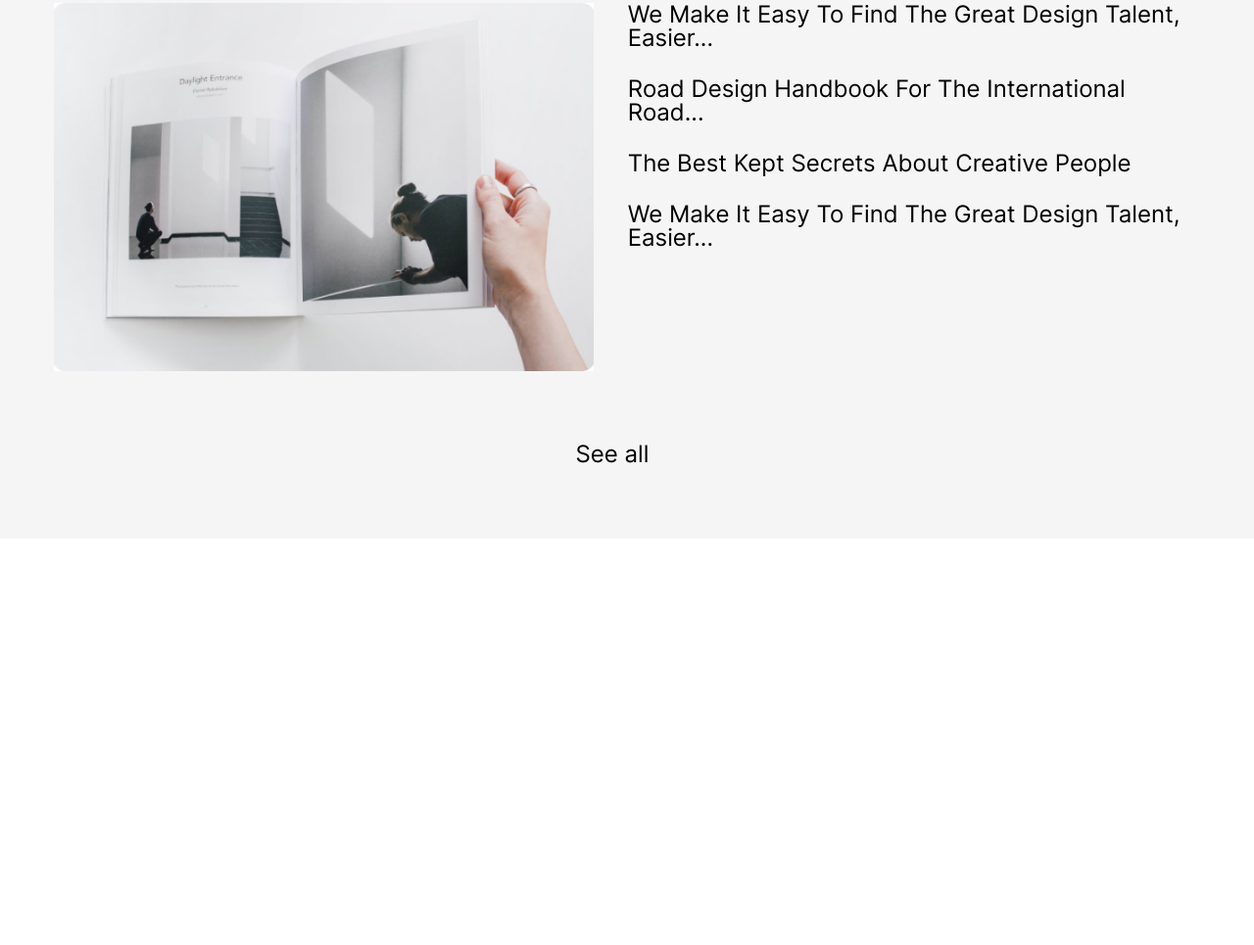
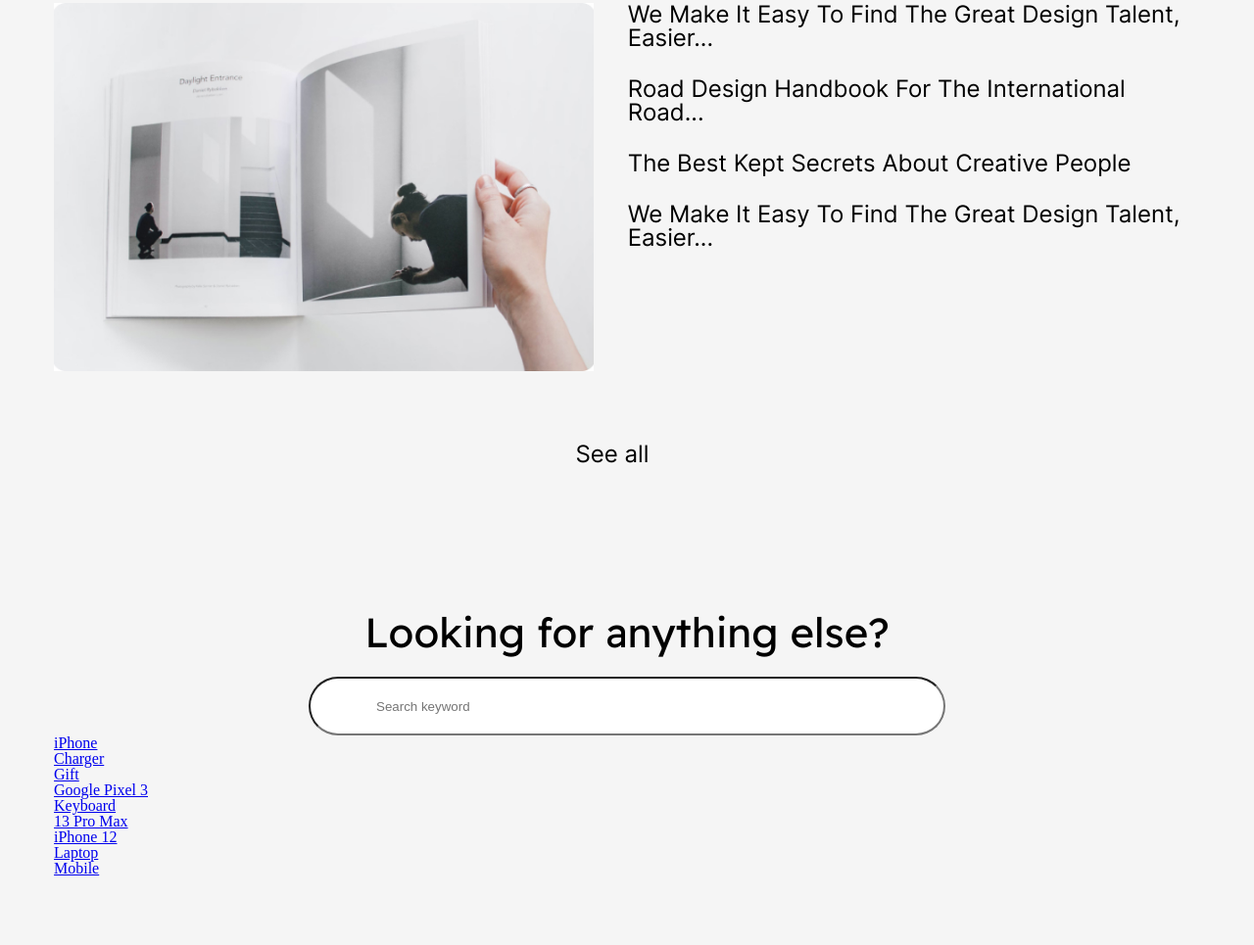
Before and after one commit to maksmalaniya/california, a website: page app/index.html in a window 1280 px wide. Shown: the part 3370-4335 px from the top of the page at 98% size. Before the commit the page ends 3920 px from the top, so only its background shows below. Drawn offline with Linux system fonts and the light colour scheme.

Commit message:
started section form

```diff
--- a/app/index.html
+++ b/app/index.html
@@ -295,6 +295,47 @@
 				</svg>
 			</div>
 		</section>
+
+		<section class="form container">
+			<h2 class="form__title">
+				Looking for anything else?
+			</h2>
+			<form action="#" class="form__form">
+				<input class="form__form-search" type="text" placeholder="Search keyword">
+			</form>
+			<div class="form__items">
+				<ul class="form__links">
+					<li class="form__links-item">
+						<a class="form__links-item-link" href="#">iPhone</a>
+					</li>
+					<li class="form__links-item">
+						<a class="form__links-item-link" href="#">Charger</a>
+					</li>
+					<li class="form__links-item">
+						<a class="form__links-item-link" href="#">Gift</a>
+					</li>
+					<li class="form__links-item">
+						<a class="form__links-item-link" href="#"> Google Pixel 3</a>
+					</li>
+					<li class="form__links-item">
+						<a class="form__links-item-link" href="#">Keyboard</a>
+					</li>
+					<li class="form__links-item">
+						<a class="form__links-item-link" href="#">13 Pro Max</a>
+					</li>
+					<li class="form__links-item">
+						<a class="form__links-item-link" href="#">iPhone 12</a>
+					</li>
+					<li class="form__links-item">
+						<a class="form__links-item-link" href="#">Laptop</a>
+					</li>
+					<li class="form__links-item">
+						<a class="form__links-item-link" href="#">Mobile</a>
+					</li>
+				</ul>
+			</div>
+		</section>
+
 	</div>
 
 	<script src="js/main.min.js"></script>
--- /dev/null
+++ b/app/scss/_form.scss
@@ -0,0 +1,59 @@
+.form {
+
+    // .form__title
+
+    &__title {
+        margin-top: 5px;
+        font-size: 42px;
+        font-family: 'ReadexPro';
+        text-align: center;
+    }
+
+    // .form__form
+
+    &__form {
+        text-align: center;
+        margin-top: 24px;
+    }
+
+    // .form__form-search
+
+    &__form-search {
+        width: 650px;
+        height: 60px;
+        border-radius: 100px;
+        padding-left: 67px;
+        position: relative;
+        &::before {
+            position: absolute;
+            top: 0;
+            left: 0;
+            content: '';
+            width: 30px;
+            height: 29px;
+            //background-image: url(../images/form-search.svg);
+            //background-size: 100%;
+            background: #000;
+        }
+    }
+
+    // .form__items
+
+    &__items {
+    }
+
+    // .form__links
+
+    &__links {
+    }
+
+    // .form__links-item
+
+    &__links-item {
+    }
+
+    // .form__links-item-link
+
+    &__links-item-link {
+    }
+}
--- a/app/scss/style.scss
+++ b/app/scss/style.scss
@@ -11,3 +11,4 @@
 @import 'items';
 @import 'best';
 @import 'ideas';
+@import 'form';
```
Also changed, not shown: app/css/style.min.css, app/images/form-search.svg (added).
